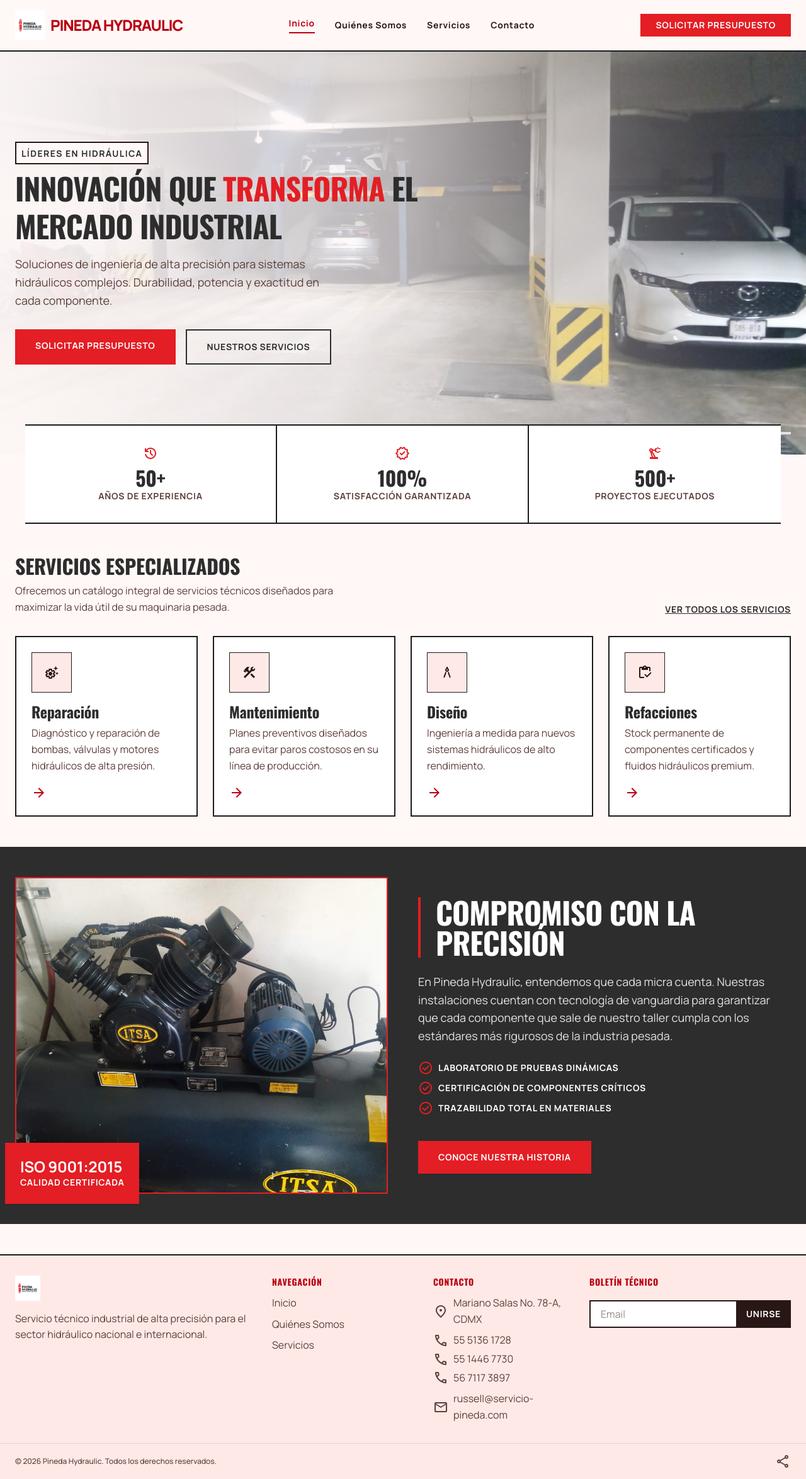
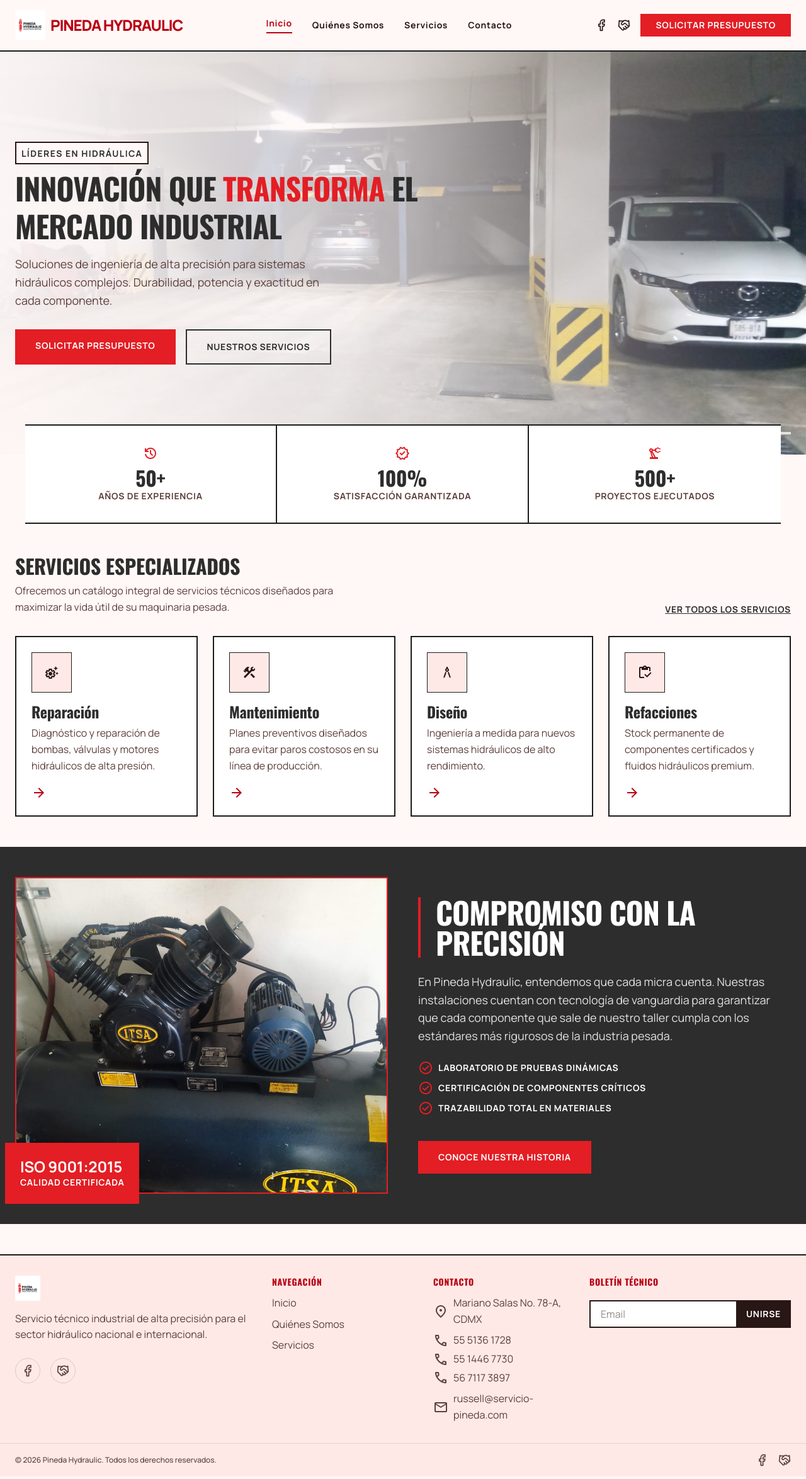
Before and after one commit to merolhack/servicio-pineda.com, a Next.js app: page / in a window 1280 px wide. Shown: the whole page at 63% size. Built offline with nearby package versions, Linux system fonts and the light colour scheme.

Commit message:
feat: add Facebook and Mercado Libre links and SVG icons to header and footer

```diff
--- a/components/Footer.tsx
+++ b/components/Footer.tsx
@@ -20,6 +20,54 @@ export function Footer() {
           <p className="font-body-md text-body-md text-on-surface-variant">
             Servicio técnico industrial de alta precisión para el sector hidráulico nacional e internacional.
           </p>
+          <div className="flex items-center gap-md mt-sm">
+            <a
+              href="https://facebook.com/PinedaHydraulic"
+              target="_blank"
+              rel="noopener noreferrer"
+              className="w-10 h-10 rounded-full border border-on-surface-variant/20 flex items-center justify-center text-on-surface-variant hover:text-primary hover:border-primary transition-all duration-200"
+              title="Facebook"
+            >
+              <svg
+                xmlns="http://www.w3.org/2000/svg"
+                width="20"
+                height="20"
+                viewBox="0 0 24 24"
+                fill="none"
+                stroke="currentColor"
+                strokeWidth="2"
+                strokeLinecap="round"
+                strokeLinejoin="round"
+              >
+                <path d="M18 2h-3a5 5 0 0 0-5 5v3H7v4h3v8h4v-8h3l1-4h-4V7a1 1 0 0 1 1-1h3z"/>
+              </svg>
+            </a>
+            <a
+              href="https://reparacion-mantenimiento.mercadolibre.com.mx/MLM-2945738451-servicio-tecnico-industrial-pineda-_JM"
+              target="_blank"
+              rel="noopener noreferrer"
+              className="w-10 h-10 rounded-full border border-on-surface-variant/20 flex items-center justify-center text-on-surface-variant hover:text-primary hover:border-primary transition-all duration-200"
+              title="Mercado Libre"
+            >
+              <svg
+                xmlns="http://www.w3.org/2000/svg"
+                width="20"
+                height="20"
+                viewBox="0 0 24 24"
+                fill="none"
+                stroke="currentColor"
+                strokeWidth="2"
+                strokeLinecap="round"
+                strokeLinejoin="round"
+              >
+                <path d="m11 17 2 2a1 1 0 1 0 3-3" />
+                <path d="m14 14 2.5 2.5a1 1 0 1 0 3-3l-3.88-3.88a3 3 0 0 0-4.24 0l-.88.88a1 1 0 1 1-3-3l2.81-2.81a5.79 5.79 0 0 1 7.06-.87l.47.28a2 2 0 0 0 1.42.25L21 4" />
+                <path d="m21 3 1 11h-2" />
+                <path d="M3 3 2 14l6.5 6.5a1 1 0 1 0 3-3" />
+                <path d="M3 4h8" />
+              </svg>
+            </a>
+          </div>
         </div>
         <div className="grid grid-cols-1 sm:grid-cols-2 gap-xl">
           <div className="flex flex-col gap-sm">
@@ -88,7 +136,52 @@ export function Footer() {
         <p className="font-label-sm text-label-sm text-on-surface-variant text-center md:text-left flex justify-between items-center">
           <span>© {new Date().getFullYear()} Pineda Hydraulic. Todos los derechos reservados.</span>
           <span className="flex gap-4">
-            <a href="#" className="hover:text-primary transition-colors"><span className="material-symbols-outlined text-xl">share</span></a>
+            <a
+              href="https://facebook.com/PinedaHydraulic"
+              target="_blank"
+              rel="noopener noreferrer"
+              className="hover:text-primary transition-colors"
+              title="Facebook"
+            >
+              <svg
+                xmlns="http://www.w3.org/2000/svg"
+                width="20"
+                height="20"
+                viewBox="0 0 24 24"
+                fill="none"
+                stroke="currentColor"
+                strokeWidth="2"
+                strokeLinecap="round"
+                strokeLinejoin="round"
+              >
+                <path d="M18 2h-3a5 5 0 0 0-5 5v3H7v4h3v8h4v-8h3l1-4h-4V7a1 1 0 0 1 1-1h3z"/>
+              </svg>
+            </a>
+            <a
+              href="https://reparacion-mantenimiento.mercadolibre.com.mx/MLM-2945738451-servicio-tecnico-industrial-pineda-_JM"
+              target="_blank"
+              rel="noopener noreferrer"
+              className="hover:text-primary transition-colors"
+              title="Mercado Libre"
+            >
+              <svg
+                xmlns="http://www.w3.org/2000/svg"
+                width="20"
+                height="20"
+                viewBox="0 0 24 24"
+                fill="none"
+                stroke="currentColor"
+                strokeWidth="2"
+                strokeLinecap="round"
+                strokeLinejoin="round"
+              >
+                <path d="m11 17 2 2a1 1 0 1 0 3-3" />
+                <path d="m14 14 2.5 2.5a1 1 0 1 0 3-3l-3.88-3.88a3 3 0 0 0-4.24 0l-.88.88a1 1 0 1 1-3-3l2.81-2.81a5.79 5.79 0 0 1 7.06-.87l.47.28a2 2 0 0 0 1.42.25L21 4" />
+                <path d="m21 3 1 11h-2" />
+                <path d="M3 3 2 14l6.5 6.5a1 1 0 1 0 3-3" />
+                <path d="M3 4h8" />
+              </svg>
+            </a>
           </span>
         </p>
       </div>
--- a/components/Header.tsx
+++ b/components/Header.tsx
@@ -46,6 +46,54 @@ export function Header() {
           ))}
         </div>
         <div className="flex items-center gap-md">
+          <a
+            href="https://facebook.com/PinedaHydraulic"
+            target="_blank"
+            rel="noopener noreferrer"
+            className="text-on-surface hover:text-primary transition-colors duration-200 hidden sm:inline-flex items-center"
+            title="Facebook"
+          >
+            <svg
+              xmlns="http://www.w3.org/2000/svg"
+              width="20"
+              height="20"
+              viewBox="0 0 24 24"
+              fill="none"
+              stroke="currentColor"
+              strokeWidth="2"
+              strokeLinecap="round"
+              strokeLinejoin="round"
+              className="lucide lucide-facebook"
+            >
+              <path d="M18 2h-3a5 5 0 0 0-5 5v3H7v4h3v8h4v-8h3l1-4h-4V7a1 1 0 0 1 1-1h3z"/>
+            </svg>
+          </a>
+          <a
+            href="https://reparacion-mantenimiento.mercadolibre.com.mx/MLM-2945738451-servicio-tecnico-industrial-pineda-_JM"
+            target="_blank"
+            rel="noopener noreferrer"
+            className="text-on-surface hover:text-primary transition-colors duration-200 hidden sm:inline-flex items-center"
+            title="Mercado Libre"
+          >
+            <svg
+              xmlns="http://www.w3.org/2000/svg"
+              width="20"
+              height="20"
+              viewBox="0 0 24 24"
+              fill="none"
+              stroke="currentColor"
+              strokeWidth="2"
+              strokeLinecap="round"
+              strokeLinejoin="round"
+              className="lucide lucide-handshake"
+            >
+              <path d="m11 17 2 2a1 1 0 1 0 3-3" />
+              <path d="m14 14 2.5 2.5a1 1 0 1 0 3-3l-3.88-3.88a3 3 0 0 0-4.24 0l-.88.88a1 1 0 1 1-3-3l2.81-2.81a5.79 5.79 0 0 1 7.06-.87l.47.28a2 2 0 0 0 1.42.25L21 4" />
+              <path d="m21 3 1 11h-2" />
+              <path d="M3 3 2 14l6.5 6.5a1 1 0 1 0 3-3" />
+              <path d="M3 4h8" />
+            </svg>
+          </a>
           <Link href="/contact" className="hidden sm:inline-flex bg-primary-container text-white px-lg py-sm font-label-bold text-label-bold uppercase active:scale-95 transition-transform hover:bg-primary">
             Solicitar Presupuesto
           </Link>
--- a/package.json
+++ b/package.json
@@ -10,6 +10,7 @@
   },
   "dependencies": {
     "@hookform/resolvers": "^5.2.2",
+    "@next/third-parties": "^16.2.6",
     "next": "16.2.6",
     "nodemailer": "^8.0.7",
     "react": "19.2.4",
```
